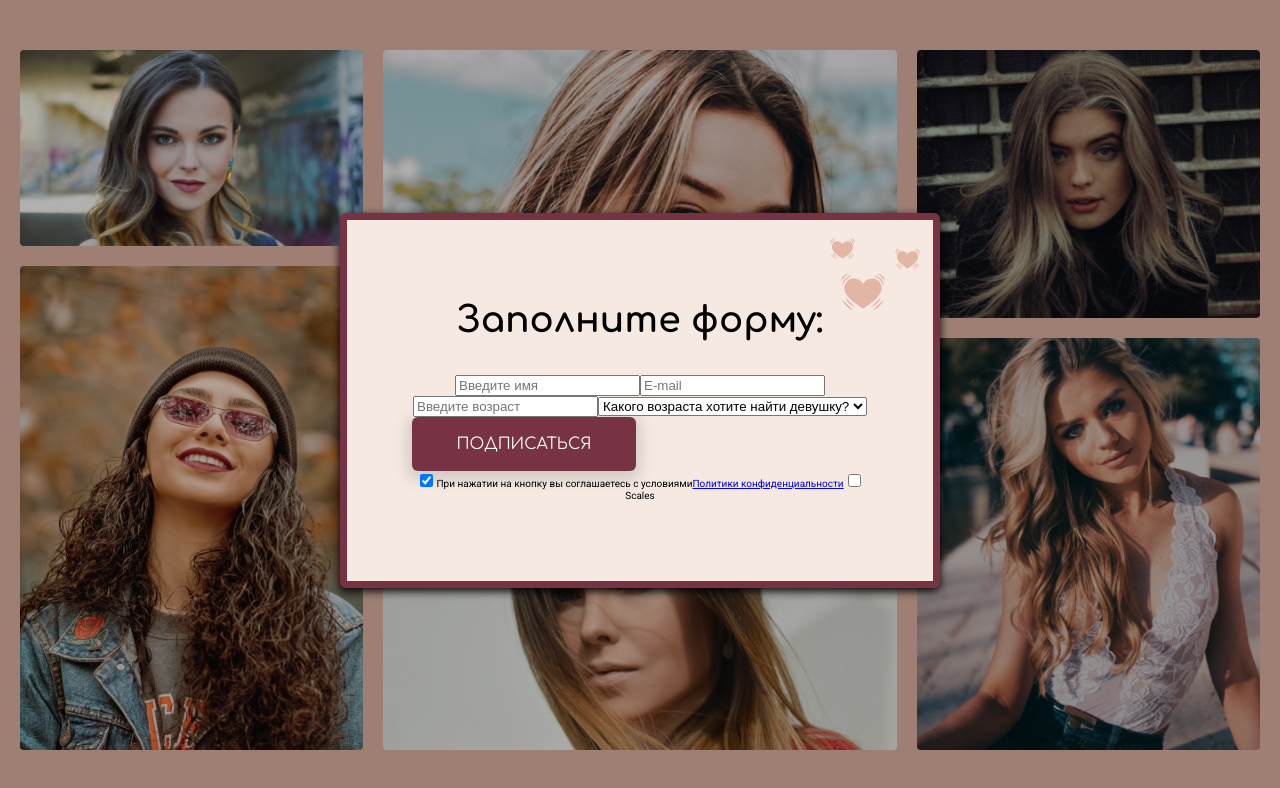
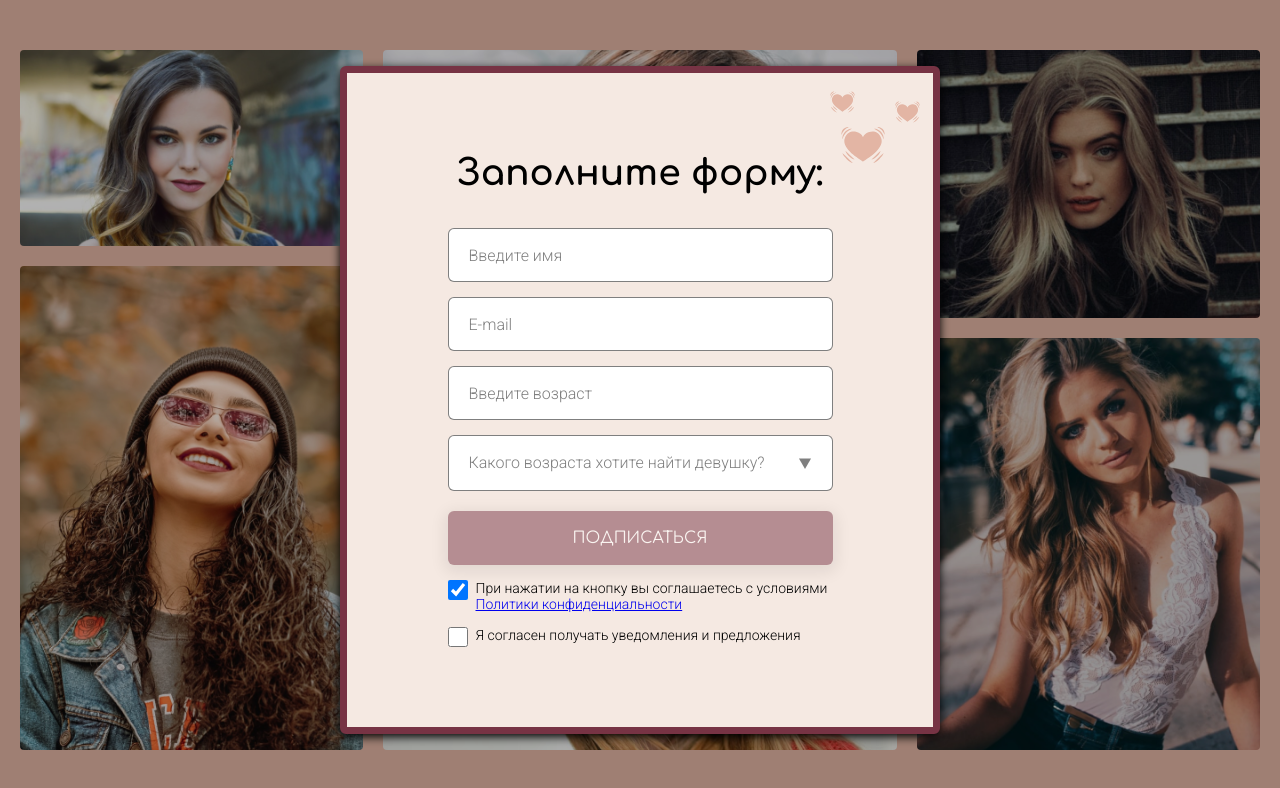
Before and after one commit to mrdimemes/meeting-website, a React (Create React App) app: page / in a window 1280 px wide. Shown: the top 788 px of the page. Built offline with nearby package versions, Linux system fonts and the light colour scheme.

Commit message:
Form component code and styles

```diff
--- a/src/components/Form.jsx
+++ b/src/components/Form.jsx
@@ -1,36 +1,161 @@
 import React from "react";
+import classNames from "classnames";
 import { Button } from "../components";
+import "../styles/scss/components/Form.scss";
 
 
-function Form() {
-  const lang = "ru";
+function Form({ targetArray }) {
+  const language = navigator.language;
+  const [name, setName] = React.useState("");
+  const [email, setEmail] = React.useState("");
+  const [age, setAge] = React.useState("");
+  const [activeTarget, setActiveTarget] = React.useState(null);
+  const [isTargetPopupOpen, setIsTargetPopupOpen] = React.useState(false);
+
+  const handleNameChange = (event) => {
+    setName(event.target.value);
+  }
+
+  const handleEmailChange = (event) => {
+    setEmail(event.target.value);
+  }
+
+  const handleAgeChange = (event) => {
+    const value = event.target.value;
+    setAge(value > 100 ? 100 : value);
+  }
+
+  const handlePopup = () => {
+    setIsTargetPopupOpen(!isTargetPopupOpen);
+  }
+
+  const renderActiveTarget = () => {
+    if (!activeTarget) {
+      return <p className="Form__select-active">
+        Какого возраста хотите найти девушку?
+      </p>
+    } else {
+      return <p className="Form__select-active Form__select-active_active">
+        Хочу найти девушку {targetArray[activeTarget - 1].value} лет
+      </p>
+    }
+  }
+
   return (
     <form
       className="Form"
       action="https://dev.rusdat.net/api/test/crm/send_lead"
       method="post"
     >
-      <input className="Form__field" name="name" type="text" placeholder="Введите имя" />
-      <input className="Form__field" name="email" type="email" placeholder="E-mail" />
-      <input className="Form__field" name="age" type="number" placeholder="Введите возраст" />
-      <input name="lang" type="hidden" value={lang} />
-      <select className="Form__field Form__select" name="target">
-        <option value="" disabled selected hidden>
-          Какого возраста хотите найти девушку?
-        </option>
-        <option className="Form__select-option" value="1">20-30</option>
-        <option className="Form__select-option" value="2">30-40</option>
-        <option className="Form__select-option" value="3">40-50</option>
-      </select>
-      <Button type="submit" theme="main" children="Подписаться" />
-      <input name="policy" type="checkbox" required checked/>
-      <label for="policy">
-        При нажатии на кнопку вы соглашаетесь с условиями
-        <a href="/policy">Политики конфиденциальности</a>
-      </label>
-      <input name="mailing" type="checkbox" />
-      <label for="mailing">Scales</label>
-    </form>
+      <input
+        className="Form__field"
+        name="name"
+        type="text"
+        placeholder="Введите имя"
+        required
+        value={name}
+        onChange={handleNameChange}
+      />
+      <input
+        className="Form__field"
+        name="email"
+        type="email"
+        placeholder="E-mail"
+        required
+        value={email}
+        onChange={handleEmailChange}
+      />
+      <input
+        className="Form__field"
+        name="age"
+        type="number"
+        min="18"
+        max="100"
+        placeholder="Введите возраст"
+        required
+        value={age}
+        onChange={handleAgeChange}
+      />
+      <input name="lang" type="hidden" value={language} />
+      <input
+        name="target"
+        type="hidden"
+        value={targetArray[activeTarget - 1]}
+      />
+      <div
+        className={classNames(
+          "Form__field",
+          "Form__select",
+          { "Form__select_active": isTargetPopupOpen }
+        )}
+        onClick={handlePopup}
+      >
+        {renderActiveTarget()}
+
+        <div className={classNames(
+          "Form__select-popup",
+          { "Form__select-popup_active": isTargetPopupOpen }
+        )}>
+          {targetArray.map((target) => {
+            return <div
+              key={target.id}
+              className={classNames(
+                "Form__popup-item",
+                { "Form__popup-item_active": target.id === activeTarget }
+              )}
+              onClick={() => {
+                setActiveTarget(target.id);
+                setIsTargetPopupOpen(false);
+              }}
+            >
+              <div className={classNames(
+                "Form__popup-item-marker",
+                { "Form__popup-item-marker_active": target.id === activeTarget }
+              )} />
+              <p className={classNames(
+                "Form__popup-item-text",
+                { "Form__popup-item-text_active": target.id === activeTarget }
+              )}>
+                {target.value}
+              </p>
+            </div>
+          })}
+        </div>
+      </div>
+
+      <Button
+        className="Form__button"
+        type="submit"
+        theme="main"
+        disabled={age && name && activeTarget && email ? false : true}
+        children="Подписаться"
+      />
+      <div className="Form__checkbox-wrapper">
+        <input
+          className="Form__checkbox"
+          name="policy"
+          type="checkbox"
+          required
+          defaultChecked
+        />
+        <label className="Form__checkbox-label" htmlFor="policy">
+          При нажатии на кнопку вы соглашаетесь
+          с условиями <a href="/policy">Политики конфиденциальности</a>
+        </label>
+      </div>
+
+      <div className="Form__checkbox-wrapper">
+        <input
+          className="Form__checkbox"
+          name="mailing"
+          type="checkbox"
+        />
+        <label className="Form__checkbox-label" htmlFor="mailing">
+          Я согласен получать уведомления и предложения
+        </label>
+      </div>
+
+    </form >
   )
 }
 
--- a/src/components/UI/Button.jsx
+++ b/src/components/UI/Button.jsx
@@ -4,7 +4,7 @@ import classNames from 'classnames';
 import "../../styles/scss/components/UI/Button.scss";
 
 
-function Button({ className, theme, type, onClick, children }) {
+function Button({ className, theme, disabled, type, onClick, children }) {
   return (
     <button
       onClick={onClick}
@@ -14,6 +14,7 @@ function Button({ className, theme, type, onClick, children }) {
         { [`Button_theme_${theme}`]: theme }
       )}
       type={type ? type : "button"}
+      disabled={disabled}
     >
       {children}
     </button >
--- a/src/components/quiz/QuizForm.jsx
+++ b/src/components/quiz/QuizForm.jsx
@@ -8,7 +8,11 @@ function QuizForm() {
       <h1 className="modal-window__label quiz-form__label">
         Заполните форму:
       </h1>
-      <Form />
+      <Form targetArray={[
+        { id: 1, value: "20-30" },
+        { id: 2, value: "30-40" },
+        { id: 3, value: "40-50" }
+      ]} />
     </ModalWindow>
   )
 }
--- /dev/null
+++ b/src/styles/scss/components/Form.scss
@@ -0,0 +1,139 @@
+@use "../foundations/colors";
+@use "../foundations/mixins";
+
+
+.Form {
+  width: 385px;
+  margin-left: auto;
+  margin-right: auto;
+
+  &__field {
+    display: block;
+    box-sizing: border-box;
+    width: 100%;
+    min-height: 54px;
+    font-family: "Roboto", sans-serif;
+    font-weight: 300;
+    font-size: 1.6em;
+    padding-left: 20px;
+    padding-right: 20px;
+    border: 1px solid colors.$inactive-color;
+    border-radius: 6px;
+    margin-bottom: 15px;
+    &::placeholder {
+      color: colors.$inactive-color;
+    }
+    &:focus {
+      outline: none;
+    }
+  }
+
+  &__select {
+    background-color: #fff;
+    padding: 0;
+    text-align: left;
+    color: colors.$inactive-color;
+    position: relative;
+    &_active {
+      border-radius: 6px 6px 0 0;
+    }
+  }
+
+  &__select-active {
+    font-size: 16px;
+    padding: 0 20px;
+    height: 54px;
+    display: flex;
+    align-items: center;
+    position: relative;
+    &_active {
+      color: black;
+    }
+    &::after {
+      content: "";
+      display: block;
+      width: 14px;
+      height: 14px;
+      position: absolute;
+      top: 20px;
+      right: 20px;
+      background-image: url("../../../assets/images/svg/select-arrow.svg");
+      background-repeat: no-repeat;
+      background-size: contain;
+      background-position: center;
+    }
+  }
+  &__select-popup {
+    position: absolute;
+    right: -1px;
+    top: 54px;
+    width: 100%;
+    background-color: #fff;
+    border: 1px solid colors.$inactive-color;
+    border-top: none;
+    border-radius: 0 0 6px 6px;
+    display: none;
+    z-index: 5;
+    &_active {
+      display: block;
+    }
+  }
+  &__popup-item {
+    height: 54px;
+    padding: 0 20px;
+    display: flex;
+    align-items: center;
+    column-gap: 10px;
+    border-top: 1px solid colors.$inactive-color;
+  }
+  &__popup-item-marker {
+    margin: 0;
+    height: 18px;
+    width: 18px;
+    border-radius: 50%;
+    border: 1px solid colors.$inactive-color;
+    @include mixins.flex-centered();
+    &_active {
+      border: 1px solid colors.$interact-color;
+      &::after {
+        content: "";
+        display: block;
+        width: 8px;
+        height: 8px;
+        border-radius: 50%;
+        background-color: colors.$interact-color;
+      }
+    }
+  }
+  &__popup-item-text {
+    color: colors.$inactive-color;
+    font-size: 16px;
+    line-height: 1;
+    &_active {
+      color: black;
+    }
+  }
+  &__button {
+    width: 100%;
+    margin-top: 20px;
+  }
+  &__checkbox-wrapper {
+    margin-top: 15px;
+    display: flex;
+    column-gap: 8px;
+    justify-content: left;
+    align-items: flex-start;
+  }
+  &__checkbox {
+    margin: 0;
+    width: 20px;
+    height: 20px;
+  }
+  &__checkbox-label {
+    font-size: 1.4em;
+    font-weight: 300;
+    text-align: left;
+    width: min-content;
+    flex-grow: 1;
+  }
+}
--- a/src/styles/scss/components/UI/Button.scss
+++ b/src/styles/scss/components/UI/Button.scss
@@ -5,9 +5,9 @@
 
 .Button {
   @include mixins.flex-centered();
-  @include mixins.block(224px, 54px);
+  min-height: 54px;
   box-sizing: border-box;
-  padding: 0;
+  padding: 0 30px;
   box-shadow: 0px 4px 15px 4px #00000026;
   border-radius: 6px;
   text-transform: uppercase;
@@ -20,11 +20,14 @@
     border: 0;
     background-color: colors.$interact-color;
     color: white;
-
   }
   &_theme_additional {
     border: 1px solid colors.$interact-color;
     background-color: colors.$additional-color;
     color: colors.$interact-color;
   }
+
+  &:disabled {
+    opacity: 0.5;
+  }
 }
--- a/src/styles/scss/foundations/_colors.scss
+++ b/src/styles/scss/foundations/_colors.scss
@@ -1,3 +1,4 @@
 $main-color: #E3B5A4;
 $additional-color: #F5E9E2;
 $interact-color: #773344;
+$inactive-color: rgba(0, 0, 0, 0.5);
```
Also changed, not shown: src/assets/images/svg/select-arrow.svg (added).
